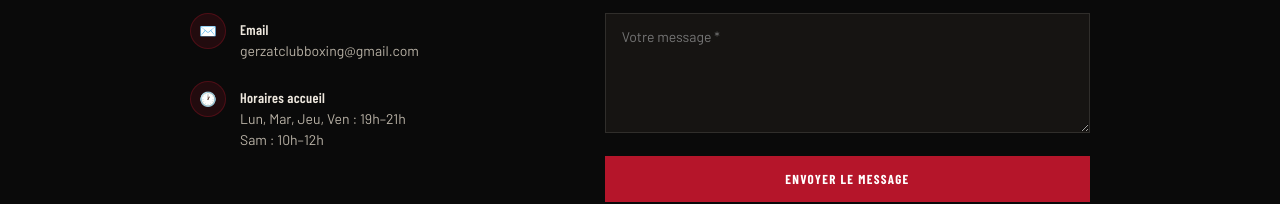
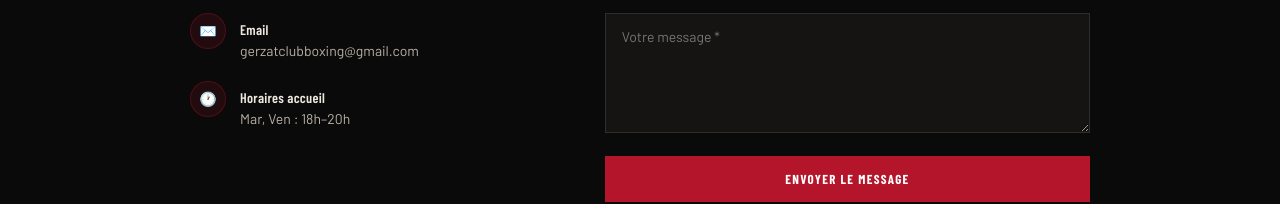
Before and after one commit to ekayalik-desig/club-gerzat-boxing, a plain HTML site: page index.html in a window 1280 px wide. Shown: the part 4443-4647 px from the top of the page. Drawn offline with nearby package versions, Linux system fonts and the light colour scheme.

Commit message:
Update index.html

```diff
--- a/index.html
+++ b/index.html
@@ -328,7 +328,7 @@ Loisirs & Compétiteurs : chacun s'entraîne côte à côte dans une ambiance co
       </div>
       <div class="ligne-info">
         <span class="ic">🕐</span>
-        <span class="txt"><strong>Horaires accueil</strong>Lun, Mar, Jeu, Ven : 19h–21h<br>Sam : 10h–12h</span>
+        <span class="txt"><strong>Horaires accueil</strong>Mar, Ven : 18h–20h</span>
       </div>
     </div>
 
```
